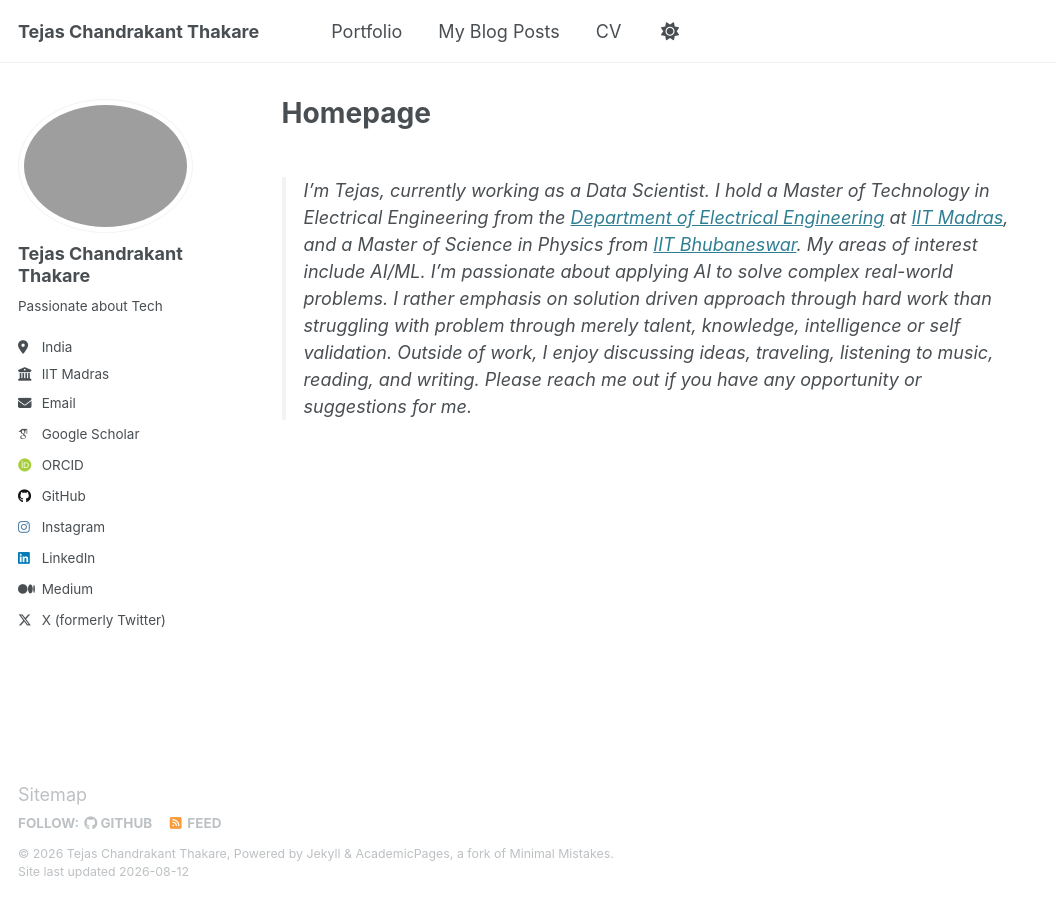
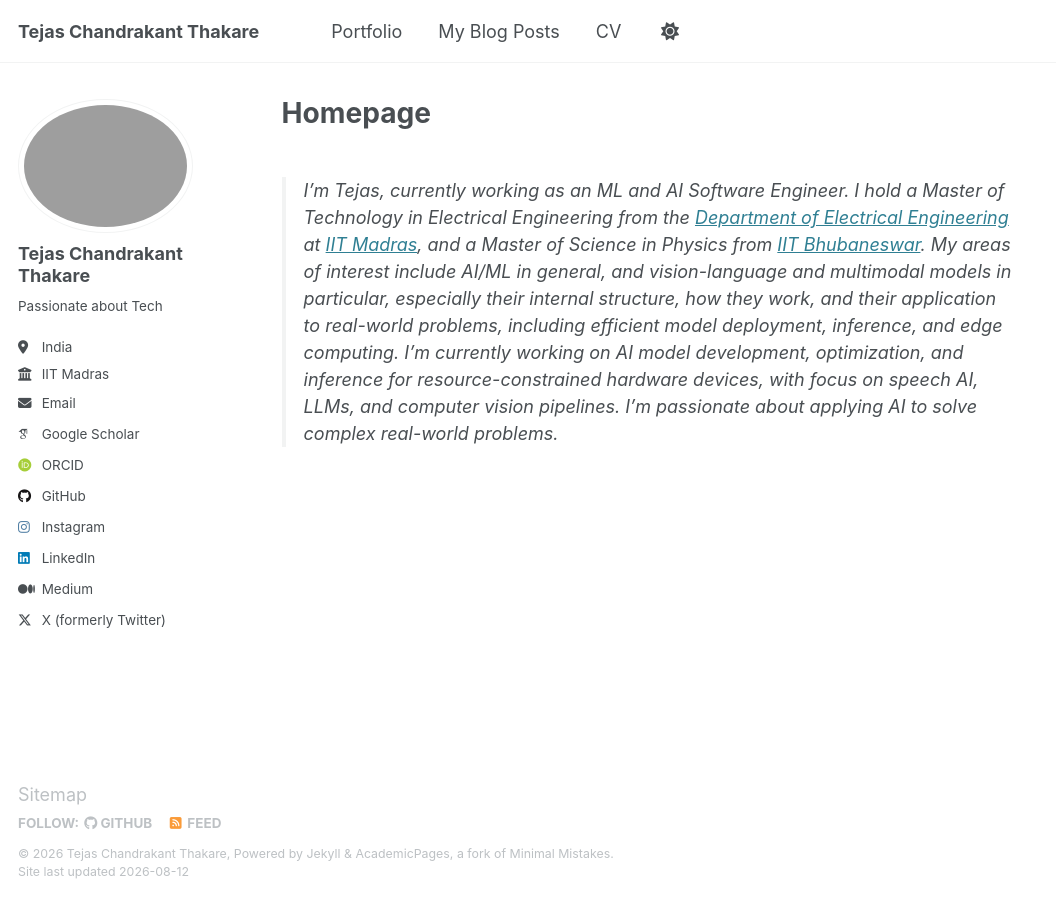
Before and after one commit to TejasCThakare/tejascthakare.github.io, a Jekyll site: the page built from _pages/about.md, in a window 1280 px wide. Shown: the whole page, without its empty margins (0-1056 px from the left). Built offline with Jekyll 4.4.1, drawn with Linux system fonts in a browser that asks for light colours; some web fonts are replaced.

Commit message:
Revise about

```diff
--- a/_pages/about.md
+++ b/_pages/about.md
@@ -6,5 +6,4 @@ redirect_from:
   - /about/
   - /about.html
 ---
-
-> I'm Tejas, currently working as a Data Scientist. I hold a Master of Technology in Electrical Engineering from the [Department of Electrical Engineering](https://www.ee.iitm.ac.in/) at [IIT Madras](https://www.iitm.ac.in/), and a Master of Science in Physics from [IIT Bhubaneswar](https://www.iitbbs.ac.in/).  My areas of interest include AI/ML. I’m passionate about applying AI to solve complex real-world problems. I rather emphasis on solution driven approach through hard work than struggling with problem through merely talent, knowledge, intelligence or self validation. Outside of work, I enjoy discussing ideas, traveling, listening to music, reading, and writing. Please reach me out if you have any opportunity or suggestions for me.
+> I'm Tejas, currently working as an ML and AI Software Engineer. I hold a Master of Technology in Electrical Engineering from the [Department of Electrical Engineering](https://www.ee.iitm.ac.in/) at [IIT Madras](https://www.iitm.ac.in/), and a Master of Science in Physics from [IIT Bhubaneswar](https://www.iitbbs.ac.in/). My areas of interest include AI/ML in general, and vision-language and multimodal models in particular, especially their internal structure, how they work, and their application to real-world problems, including efficient model deployment, inference, and edge computing. I'm currently working on AI model development, optimization, and inference for resource-constrained hardware devices, with focus on speech AI, LLMs, and computer vision pipelines. I'm passionate about applying AI to solve complex real-world problems.
```
